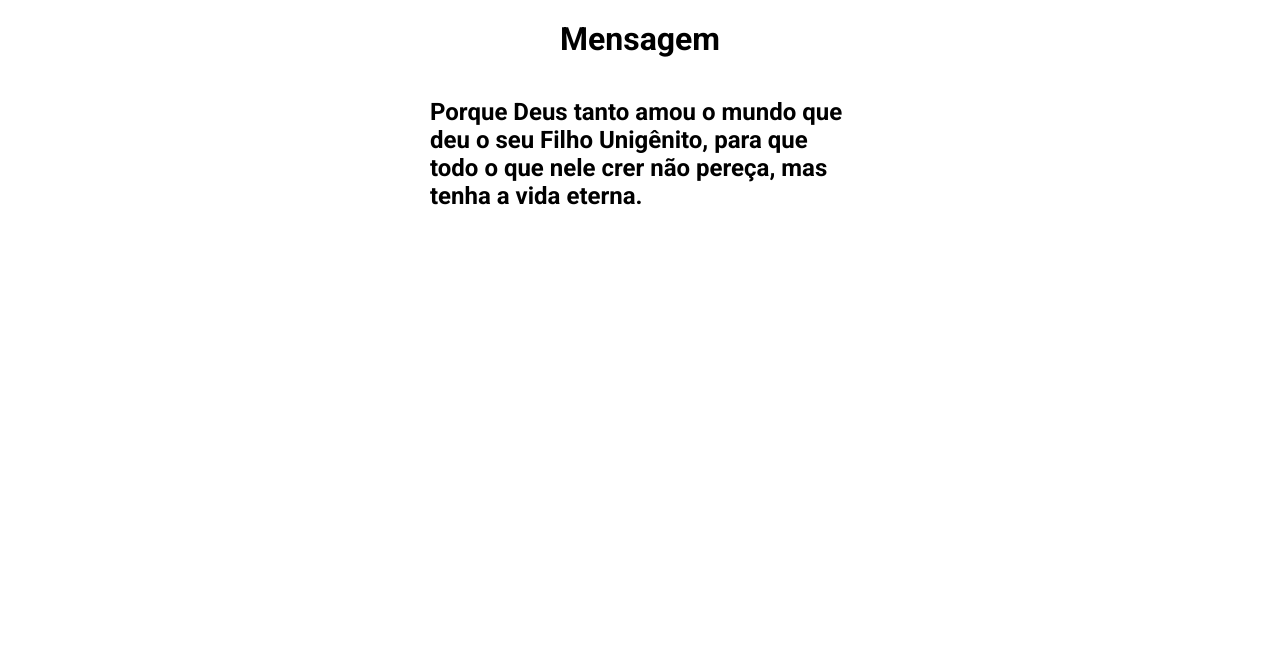
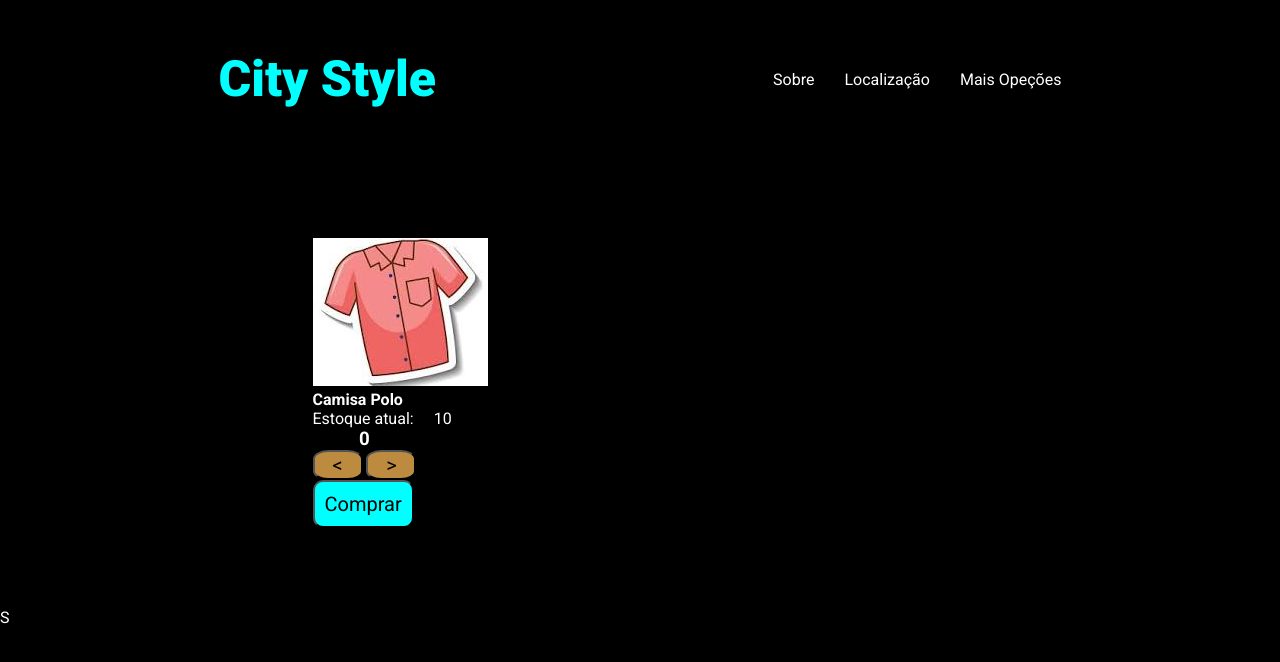
Before and after one commit to LucasSantana17/API_Vendas, a website: page src/view/home.html in a window 1280 px wide. Drawn offline with Linux system fonts and the light colour scheme.

```diff
--- a/src/view/home.css
+++ b/src/view/home.css
@@ -1,23 +1,92 @@
-@import url('https://fonts.googleapis.com/css2?family=Roboto:ital,wght@0,100;0,300;0,400;0,500;0,700;0,900;1,100;1,300;1,400;1,500;1,700;1,900&display=swap');
-*{
+@import url('https://fonts.googleapis.com/css2?family=Roboto:ital,wght@0,100;0,300;0,400;0,500;0,700;0,900;1,100;1,300;1,400;1,500;1,700;1,900&display=swap');*{
     margin: 0;
     padding: 0;
+    color: white;
+    font-family: "Roboto", sans-serif;
     box-sizing: border-box;
-    font-family: 'Poppins', sans-serif;
     text-decoration: none;
-    font-family: "Roboto", sans-serif;
-    color: black;
-}
-
-.msg{
- width: 500px;
- padding: 40px;
 }
 
 body{
-    padding: 20px;
+    height: 100vh;
+    background-color:black;
+}
+
+.INTERFACE{
+    max-width: 1280px;
+    margin: 0 auto;
+    padding: 50px;
+}
+
+header .INTERFACE{
+    display: flex;
+    align-items: center;
+    justify-content: space-around;
+}
+
+header .LOGO h1{
+    color:aqua;
+    font-weight: 800;
+    font-size: 50px;
+}
+
+header a{
+    color: white;
+    cursor: pointer;
+}
+
+header .NAVEGACAO{
+    display: flex;
+  gap: 30px;
+
+}
+
+.INICIO{
+    padding: 30px;
+    max-width: 700px;
     display: flex;
     justify-content: center;
+    align-items: center;
     flex-direction: column;
+}
+
+
+.ESTOQUE{
+    display: flex;
     align-items: center;
+    justify-content: center;
+    gap: 20px;
 }
+
+.CLI_QUANTIDADE{
+   display: flex;
+   justify-content: center;
+   align-items: center;
+   flex-direction: column;
+}
+
+.BOTAO{
+background-color: rgb(189, 139, 63);
+width: 50px;
+height: 30px;
+color: black;
+font-size: 20px;
+border-radius: 30%;
+gap: 10px;
+cursor: pointer;
+}
+
+.BOTAO_COMPRA{
+    color: black;
+    background-color: aqua;
+    font-size: 20px;
+    padding: 10px;
+    border-radius: 10px;
+}
+
+.PRODUTO section{
+    display: flex;
+    justify-content: center;
+    align-items: flex-start;
+    flex-direction: column;
+}
--- a/src/view/home.html
+++ b/src/view/home.html
@@ -1,13 +1,56 @@
 <!DOCTYPE html>
 <html lang="en">
+
 <head>
     <meta charset="UTF-8">
     <meta name="viewport" content="width=device-width, initial-scale=1.0">
     <link rel="stylesheet" href="home.css">
-    <title>loja_home</title>
+    <title>Loja</title>
 </head>
+
 <body>
-    <h1>Mensagem</h1>
-    <h2 class="msg">Porque Deus tanto amou o mundo que deu o seu Filho Unigênito, para que todo o que nele crer não pereça, mas tenha a vida eterna.</h2>
+    <header>
+        <div class="INTERFACE">
+            <section class="LOGO">
+                <h1>City Style</h1>
+            </section>
+            <section class="NAVEGACAO">
+                <a href="#">Sobre</a>
+                <a href="#">Localização</a>
+                <a href="#">Mais Opeções</a>
+            </section>
+        </div>
+    </header>
+    <main>
+        <div class="INTERFACE">
+            <section class="INICIO">
+                <img src="" alt="">
+
+                <div class="PRODUTO">
+                    <img src="public/download.jpg" alt="">
+                    <h4>Camisa Polo</h4>
+                    <section>
+                        <div class="ESTOQUE">
+                            <p>Estoque atual:</p>
+                            <p> 10 </p>
+                        </div>
+
+                        <div class="CLI_QUANTIDADE">
+                            <h1 id="QUANTIDADE">0</h1>
+                            <div>
+                                <tr>
+                                    <th><button class="BOTAO" id="MENOS">&lt</button></th>
+                                    <th><button class="BOTAO" id="MAIS">&gt</button></th>
+                                </tr>
+                            </div>
+                        </div>
+                        <button type="submit" class="BOTAO_COMPRA">Comprar</button>
+                    </section>
+                </div>
+            </section>
+        </div>
+    </main>
+    <script src="home.js"></script>
 </body>
+S
 </html>
--- /dev/null
+++ b/src/view/home.js
@@ -0,0 +1,20 @@
+let quantidade = document.getElementById("QUANTIDADE");
+let btn_menos = document.getElementById("MENOS");
+let btn_mais = document.getElementById("MAIS");
+let quantidade_atual
+
+btn_mais.addEventListener('click', function(){
+     quantidade_atual = parseInt(quantidade.innerHTML);
+    quantidade.innerHTML = quantidade_atual + 1;
+});
+
+btn_menos.addEventListener('click', function(){
+    quantidade_atual = parseInt(quantidade.innerHTML);
+
+    if (quantidade_atual <= 0){
+        quantidade.innerHTML = quantidade_atual = 0;
+    } else{
+        quantidade.innerHTML = quantidade_atual - 1;
+    }
+
+})
```
Also changed, not shown: src/view/login.css (+15 -12 lines), src/view/login.html (+1 -1 lines), src/view/public/download.jpg (added).
